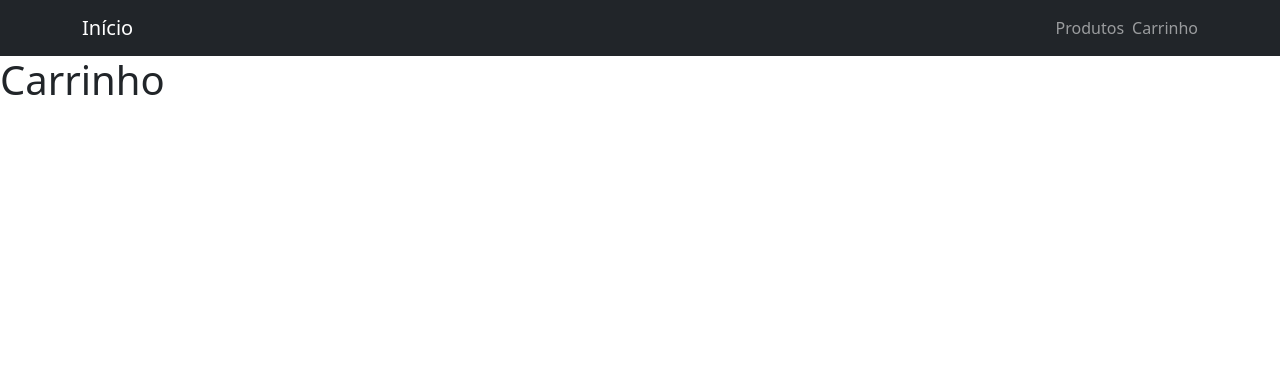
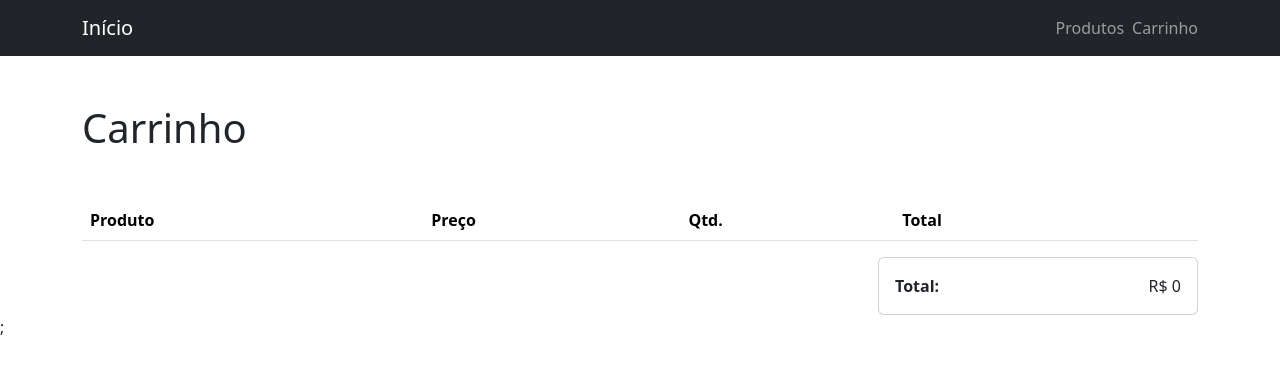
Before and after one commit to vieroo/black-nextjs, a Next.js app: page /cart in a window 1280 px wide. Shown: the top 374 px of the page. Built offline with nearby package versions, Linux system fonts and the light colour scheme.

Commit message:
Pagina do Carrinho

```diff
--- /dev/null
+++ b/src/components/CartTable.tsx
@@ -0,0 +1,102 @@
+import Image from "next/image";
+import { useEffect, useState } from "react";
+import { Button, Col, Row, Table } from "reactstrap";
+import { useCart } from "../hooks/useCart";
+import { ProductType } from "../services/products";
+
+type CartEntry = {
+  product: ProductType
+  quantity: number
+}
+
+const CartTableRow = (props: {
+  entry: CartEntry
+}) => {
+  const { addProduct, removeProduct } = useCart()
+
+  return (
+    <tr>
+      <td>
+        <Row className="align-items-center">
+          <Col xs={6} md={4} lg={2}>
+            <Image
+              src={props.entry.product.imageUrl}
+              alt={props.entry.product.name}
+              height={75}
+              width={90}
+            />
+          </Col>
+          <Col xs={8} md={10} lg={10} >
+            {props.entry.product.name}
+          </Col>
+        </Row>
+      </td>
+      <td>R$ {props.entry.product.price}</td>
+      <td>{props.entry.quantity}</td>
+      <td>R$ {(props.entry.product.price * props.entry.quantity)}</td>
+      <td>
+        <Button
+          color="primary"
+          size="sm"
+          onClick={() => addProduct(props.entry.product)}
+        >
+          +
+        </Button>
+        {' '}
+        <Button
+          color="danger"
+          size="sm"
+          onClick={() => removeProduct(props.entry.product.id)}
+        >
+          –
+        </Button>
+      </td>
+    </tr>
+  )
+}
+
+export default function CartTable() {
+  const [cartEntries, setCartEntries] = useState<CartEntry[]>([])
+  const { cart } = useCart()
+
+  useEffect(() => {
+    const entriesList = cart.reduce((list, product) => {
+      const entryIndex = list.findIndex(entry => entry.product.id === product.id)
+
+      if (entryIndex === -1) {
+        return [
+          ...list,
+          {
+            product,
+            quantity: 1
+          }
+        ]
+      }
+
+      list[entryIndex].quantity++
+      return list
+
+    }, [] as CartEntry[])
+
+    entriesList.sort((a, b) => a.product.id - b.product.id)
+    setCartEntries(entriesList)
+
+  }, [cart])
+
+  return (
+    <Table responsive className="align-middle" style={{ minWidth: '32rem' }}>
+      <thead>
+        <tr>
+          <th>Produto</th>
+          <th>Preço</th>
+          <th>Qtd.</th>
+          <th>Total</th>
+          <th><span></span></th>
+        </tr>
+      </thead>
+      <tbody>
+				{cartEntries.map(entry => <CartTableRow key={entry.product.id} entry={entry} />)}
+      </tbody>
+    </Table>
+  )
+}
--- /dev/null
+++ b/src/components/CartTotal.tsx
@@ -0,0 +1,21 @@
+import { Card, CardBody } from "reactstrap";
+import { useCart } from "../hooks/useCart";
+
+const CartTotal = () => {
+  const { cart } = useCart()
+
+  return (
+    <Card className="ms-auto" style={{ maxWidth: '20rem' }}>
+      <CardBody className="d-flex justify-content-between">
+        <strong>
+          Total:
+        </strong>
+        <span>
+          R$ {cart.reduce((total, product) => total + product.price, 0)}
+        </span>
+      </CardBody>
+    </Card>
+  )
+}
+
+export default CartTotal
--- a/src/components/ProductCard.tsx
+++ b/src/components/ProductCard.tsx
@@ -4,6 +4,7 @@
 import { Button, Card, CardBody, CardSubtitle } from "reactstrap"
 import { ProductType } from "../services/products"
 import SuccessToast from "./SuccesToast"
+import { useCart } from "@/hooks/useCart"
 
 type ProductCardProps = {
   product: ProductType
@@ -12,6 +13,8 @@
 const ProductCard: React.FC<ProductCardProps> = ({ product }) => {
   const [toastIsOpen, setToastIsOpen] = useState(false)
   const { id, name, imageUrl, price } = product
+  const { addProduct } = useCart()
+
 
   return (
     <>
@@ -36,6 +39,7 @@
             className="pb-2"
             block
             onClick={() => {
+              addProduct(product)
               setToastIsOpen(true)
               setTimeout(() => setToastIsOpen(false), 1000 * 3)
             }}
--- a/src/components/ProductDetails.tsx
+++ b/src/components/ProductDetails.tsx
@@ -3,6 +3,7 @@
 import { Button, Col, Row } from "reactstrap";
 import { ProductType } from "../services/products";
 import SuccessToast from "./SuccesToast";
+import { useCart } from "@/hooks/useCart";
 
 type ProductDetailsProps = {
   product: ProductType
@@ -10,6 +11,7 @@
 
 const ProductDetails: React.FC<ProductDetailsProps> = ({ product }) => {
   const [toastIsOpen, setToastIsOpen] = useState(false)
+  const { addProduct } = useCart()
 
   return (
     <Row>
@@ -38,6 +40,7 @@
           color="dark"
           className="my-3 pb-2"
           onClick={() => {
+            addProduct(product)
             setToastIsOpen(true)
             setTimeout(() => setToastIsOpen(false), 1000 * 3)
           }}
--- /dev/null
+++ b/src/hooks/useCart.tsx
@@ -0,0 +1,52 @@
+import { ReactNode, createContext, useContext, useEffect, useState } from "react"
+import { ProductType } from "@/services/products"
+
+type CartContextType = {
+  cart: ProductType[]
+  addProduct: (product: ProductType) => void
+  removeProduct: (productId: number) => void
+}
+
+const CartContext = createContext<CartContextType>({} as CartContextType)
+
+export const CartContextProvider = (props: {
+  children?:ReactNode
+}) => {
+  const [cart, setCart] = useState<ProductType[]>([])
+
+  useEffect(() => {
+    const storedCart = localStorage.getItem('shopping-cart')
+
+    if (storedCart) {
+      setCart(JSON.parse(storedCart))
+    }
+  }, [])
+
+  const addProduct = (product: ProductType) => {
+    const updatedCart = [...cart, product]
+    localStorage.setItem('shopping-cart', JSON.stringify(updatedCart))
+    setCart(updatedCart)
+  }
+
+  const removeProduct = (productId: number) => {
+    const productIndex = cart.findIndex(product => product.id === productId)
+
+    if (productId !== -1) {
+      const updatedCart = [...cart]
+      updatedCart.splice(productIndex, 1)
+      localStorage.setItem('shopping-cart', JSON.stringify(updatedCart))
+      setCart(updatedCart)
+    }
+  }
+
+  return (
+    <CartContext.Provider
+      value={{ cart, addProduct, removeProduct }}
+    >
+      {props.children}
+    </CartContext.Provider>
+  )
+
+}
+
+export const useCart = () => useContext(CartContext)
--- a/src/pages/_app.tsx
+++ b/src/pages/_app.tsx
@@ -1,6 +1,11 @@
+import { CartContextProvider } from '@/hooks/useCart';
 import 'bootstrap/dist/css/bootstrap.min.css';
 import type { AppProps } from "next/app";
 
 export default function App({ Component, pageProps }: AppProps) {
-  return <Component {...pageProps} />;
+  return (
+    <CartContextProvider>
+      <Component {...pageProps} />;
+    </CartContextProvider>
+  )
 }
--- a/src/pages/cart.tsx
+++ b/src/pages/cart.tsx
@@ -1,6 +1,9 @@
+import CartTable from "@/components/CartTable";
+import CartTotal from "@/components/CartTotal";
 import Header from "@/components/Header";
 import { NextPage } from "next";
 import Head from "next/head";
+import { Container } from "reactstrap";
 
 const Cart: NextPage = () => {
   return (
@@ -13,9 +16,15 @@
 
       <Header />
 
-      <h1>
-        Carrinho
-      </h1>
+      <main>
+        <Container>
+          <h1 className="my-5">Carrinho</h1>
+
+          <CartTable />
+          <CartTotal />
+
+        </Container>
+      </main>
     </>
   )
 }
```
